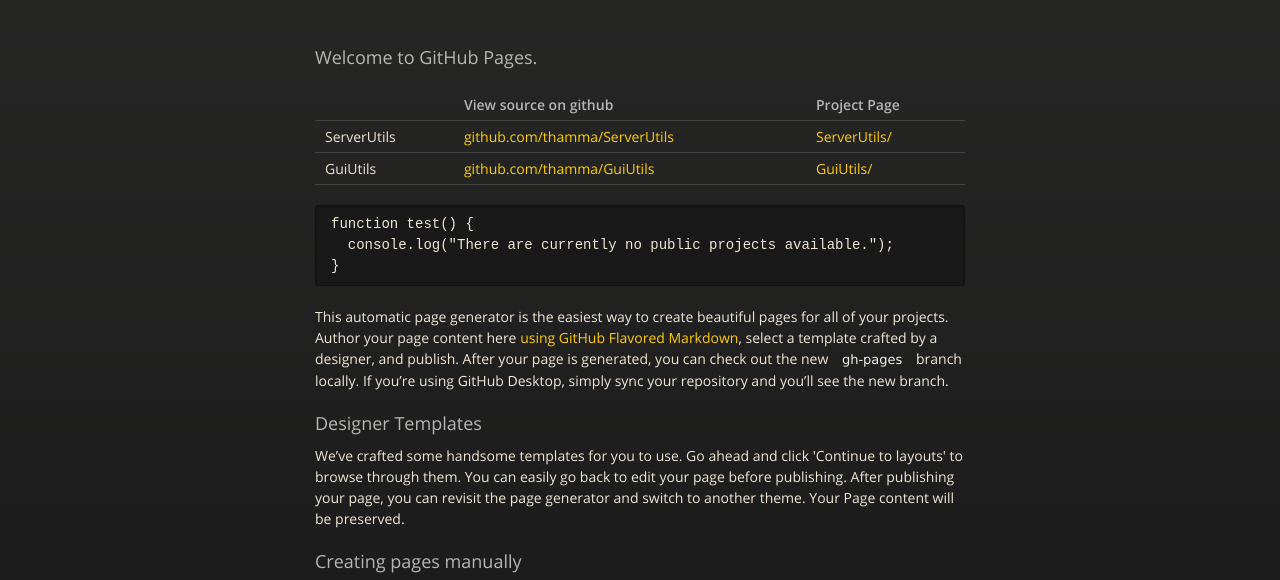
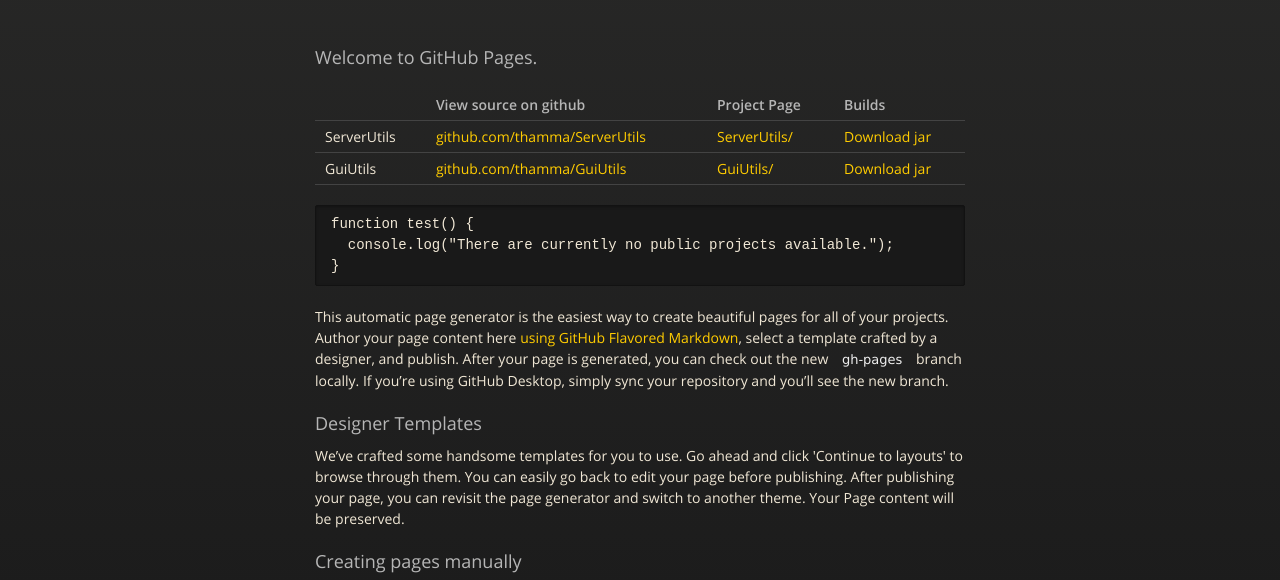
Before and after one commit to thamma/thamma.github.io, a plain HTML site: page index.html in a window 1280 px wide. Shown: the part 210-790 px from the top of the page. Drawn offline with nearby package versions, Linux system fonts and the light colour scheme.

Commit message:
Does anyone read this? I'll be at the coffee shop accross the street.

```diff
--- a/index.html
+++ b/index.html
@@ -44,16 +44,19 @@
     <th></th>
     <th>View source on github</th>
     <th>Project Page</th>
+    <th>Builds</th>
   </tr>
   <tr>
     <td>ServerUtils</td>
     <td><a href = "https://github.com/thamma/ServerUtils"> github.com/thamma/ServerUtils </a></td>
     <td><a href = "/ServerUtils/"> ServerUtils/</a></td>
+    <td><a href = "https://github.com/thamma/ServerUtils/tree/master/target"> Download jar </a></td>
   </tr>
   <tr>
     <td>GuiUtils</td>
     <td><a href = "https://github.com/thamma/GuiUtils"> github.com/thamma/GuiUtils </a></td>
     <td><a href = "/GuiUtils/"> GuiUtils/</a></td>
+    <td><a href = "https://github.com/thamma/GuiUtils/tree/master/target"> Download jar </a></td>
   </tr>
 </table>
 </p>
```
